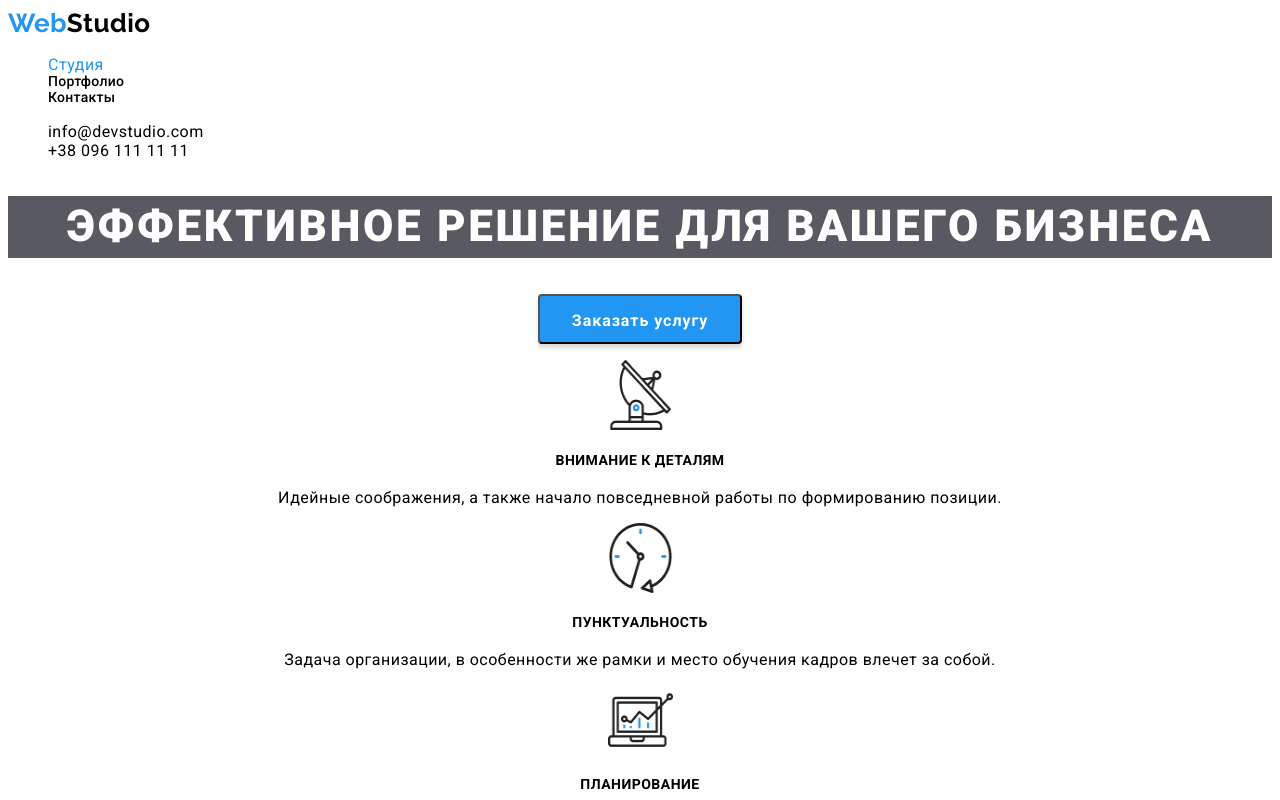
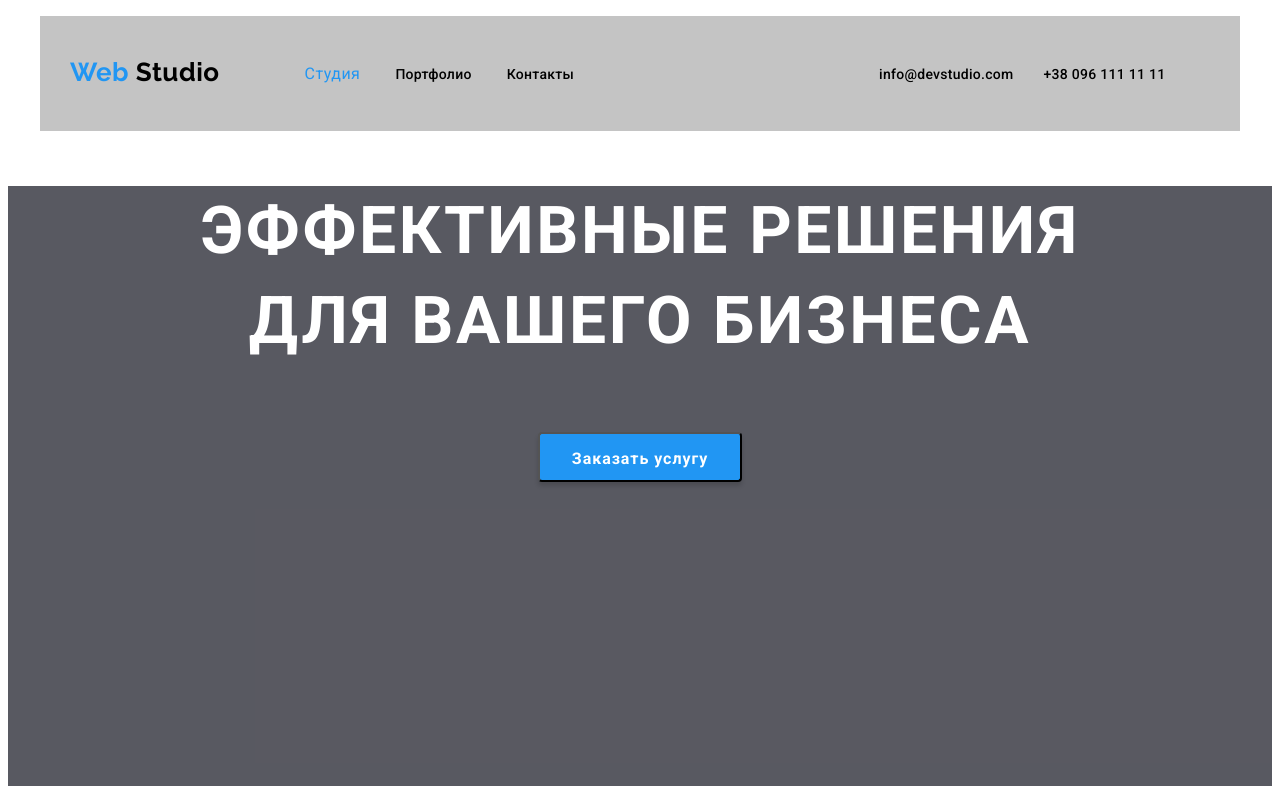
Before and after one commit to yamchinsky/goit-markup-hw-03, a plain HTML site: page studioweb.html in a window 1280 px wide. Shown: the top 800 px of the page. Drawn offline with Linux system fonts and the light colour scheme.

Commit message:
revision 14.07.20

```diff
--- a/css/styles.css
+++ b/css/styles.css
@@ -5,11 +5,49 @@
   --primary-white-color: #ffffff;
 }
 
+html {
+  box-sizing: border-box;
+}
+
+*,
+*::before,
+*::after {
+  box-sizing: inherit;
+}
+
 body {
   background-color: var(--primary-white-color);
   color: var(--primary-black-color);
   font-family: Roboto, sans-serif;
   letter-spacing: 0.03em;
+}
+
+
+
+/* header */
+
+.header-container{
+  display: flex;
+  width: 1200px;
+  align-items: center;
+  background: #C4C4C4;
+  margin-right: auto;
+  margin-left: auto;
+  padding-left: 15px;
+  padding-right: 15px;
+}
+
+.header-container .nav-container{
+  display: flex;
+  align-items: center;
+}
+
+.logo-container {
+  display: flex;
+  margin-left: 15px;
+  margin-right: 85px;
+  padding-top: 23px;
+  padding-bottom: 25px;
 }
 
 .logo {
@@ -33,51 +71,39 @@ body {
   color: var(--accent-color);
 }
 
-.footer {
-  background: #2f303a;
+.site-nav-list,
+.site-nav-contacts {
+  display: flex;
 }
 
-.part-logo-footer {
-  color: var(--primary-white-color);
+.site-nav-list {
+  padding-left: 0px;
 }
 
-.adress {
-  color: var(--primary-white-color);
-  font-size: 14px;
-  line-height: 1.71;
+.site-nav-item {
+  padding-right: 35px;
+  padding-top: 32px;
+  padding-bottom: 32px;
 }
 
-.mail, .phone {
-  font-size: 14px;
-  line-height: 1.71;
- /* or 171% */
- color: rgba(255, 255, 255, 0.6);
+.site-nav-item:last-child {
+padding-right: 0px;
 }
 
-.social-link {
-  color: var(--primary-white-color);
+.site-nav-contacts {
+  padding-left: 0px;
+  margin-left: 305px;
+  margin-right: 14px;
 }
 
-.social-link:hover,
-.social-link:focus {
-  color: var(--accent-color);
+.site-nav-item-contacts {
+  padding-right: 30px;
+  padding-top: 32px;
+  padding-bottom: 32px;
 }
 
-.social-link:active {
-  color: crimson;
-}
-
-.sign-up {
-  font-weight: 900;
- font-size: 16px;
- line-height: 1.87;
-/* identical to box height, or 187% */
-display: flex;
-align-items: center;
-text-align: center;
-letter-spacing: 0.06em;
-
-color: var(--primary-white-color);
+.site-nav-item-contacts:last-child {
+padding-right: 0px;
 }
 
 .site-nav-link {
@@ -101,39 +127,66 @@ color: var(--primary-white-color);
  color: var(--accent-color);
 }
 
-.join-title, .sign-title {
- font-weight: 700;
- font-size: 14px;
- line-height: 1.14;
- text-transform: uppercase;
- color: var(--primary-white-color);
-}
-
-.hero {
+/* hero */
+.hero-container {
+  display: block;
+  height: 600px;
   font-weight: 900;
   font-size: 44px;
-  line-height: 1.4;
+  line-height: 1.36;
+  text-align: center;
   /* or 136% */
-  text-align: center;
   letter-spacing: 0.06em;
   text-transform: uppercase;
   color: #ffffff;
   background: rgba(47, 48, 58, 0.8);
 }
 
-.hero :hover,
-.hero :focus {
-  color: var(--accent-color);
+/* body */
+
+.advantages-title {
+  font-weight: 700;
+  font-size: 14px;
+  line-height: 1.14;
+  text-transform: uppercase;
 }
 
-.hero :active {
-  color: crimson;
+.advantages-container {
+  display: flex;
+  width: 1200px;
+  align-items: center;
+  margin-right: auto;
+  margin-left: auto;
+  padding-left: 15px;
+  padding-right: 15px;
+  padding-top: 94px;
+  padding-bottom: 94px;
 }
 
-.title {
-  font-weight: 700;
-  font-size: 36px;
-  line-height: 1.16;
+.advantage-item {
+  padding-right: 30px;
+}
+
+.advantage-item:last-child {
+padding-right: 0px;
+}
+
+.duties-container {
+  width: 1200px;
+  margin-left: auto;
+  margin-right: auto;
+  justify-items: space-between;
+  padding-top: 94px;
+  padding-bottom: 94px;
+  padding-left: 15px;
+  padding-right: 15px;
+}
+
+.duties-content-container {
+  display: flex;
+}
+
+.duty-content-item {
   text-align: center;
 }
 
@@ -145,20 +198,27 @@ color: var(--primary-white-color);
   text-transform: uppercase;
   background-color: rgba(47, 48, 58, 0.8);
   color: #ffffff;
+  width: 370px;
+  height: 70px;
 }
 
-.advantages-title {
+.title {
   font-weight: 700;
-  font-size: 14px;
-  line-height: 1.14;
-  text-transform: uppercase;
+  font-size: 36px;
+  line-height: 1.16;
+  text-align: center;
 }
 
-.parargraph-text {
+
+.paragraph-text {
   font-size: 14px;
   line-height: 1.7;
   /* or 171% */
   color: #757575;
+}
+
+.feature-photo {
+  display: block;
 }
 
 .name {
@@ -166,10 +226,6 @@ color: var(--primary-white-color);
   font-size: 16px;
   line-height: 1.18;
   /* identical to box height */
-}
-
-* {
-  box-sizing: border-box;
 }
 
 .button {
@@ -193,13 +249,12 @@ color: var(--primary-white-color);
   --h: 50px;
 /*   min-width: 200px; */
   padding: 0 32px; /* гарантия отступов при увеличении длинны текста*/
-
   height: var(--h);      /* центрирование одной линии текста по вертикали */
   line-height: var(--h);  /* центрирование одной линии текста по вертикали */
 
   cursor: pointer;
 
-    /* текст */
+  /* текст */
   text-align: center; /* центрирование  по горзонтали */
   font-weight: 700;
   font-size: 16px;
@@ -286,6 +341,63 @@ div {
   color: #757575;
 }
 
+/* footer */
+
+.footer {
+  background: #2f303a;
+}
+
+.part-logo-footer {
+  color: var(--primary-white-color);
+}
+
+.adress {
+  color: var(--primary-white-color);
+  font-size: 14px;
+  line-height: 1.71;
+}
+
+.mail, .phone {
+  font-size: 14px;
+  line-height: 1.71;
+ /* or 171% */
+ color: rgba(255, 255, 255, 0.6);
+}
+
+.social-link {
+  color: var(--primary-white-color);
+}
+
+.social-link:hover,
+.social-link:focus {
+  color: var(--accent-color);
+}
+
+.social-link:active {
+  color: crimson;
+}
+
+.sign-up {
+  font-weight: 900;
+ font-size: 16px;
+ line-height: 1.87;
+ /* identical to box height, or 187% */
+  display: flex;
+  align-items: center;
+  text-align: center;
+  letter-spacing: 0.06em;
+
+  color: var(--primary-white-color);
+}
+
+.join-title, .sign-title {
+ font-weight: 700;
+ font-size: 14px;
+ line-height: 1.14;
+ text-transform: uppercase;
+ color: var(--primary-white-color);
+}
+
 ul {
   list-style: none;
 }
--- a/studioweb.html
+++ b/studioweb.html
@@ -12,33 +12,60 @@
   </head>
   <body class="page">
     <header class="page-header">
-      <nav>
+      <div class="header-container">
+        <nav class="nav-container">
+          <div class="logo-container">
             <a href="./studioweb.html" class="logo"
-          ><span class="part-logo">Web</span>Studio
+              ><span class="part-logo">Web </span>Studio
             </a>
-        <ul>
-          <li class="site-nav-link-current"><a href="">Студия</a></li>
-          <li class="site-nav-link"><a href="">Портфолио</a></li>
-          <li class="site-nav-link"><a href="">Контакты</a></li>
+          </div>
+          <ul class="site-nav-list">
+            <li class="site-nav-item">
+              <a href="" class="site-nav-link-current">Студия</a>
+            </li>
+            <li class="site-nav-item">
+              <a href="" class="site-nav-link">Портфолио</a>
+            </li>
+            <li class="site-nav-item">
+              <a href="" class="site-nav-link">Контакты</a>
+            </li>
           </ul>
-        <ul>
-          <li><a href="mailito:info@devstudio.com">info@devstudio.com</a></li>
-          <li><a href="tel:+380961111111">+38 096 111 11 11</a></li>
+          <ul class="site-nav-contacts">
+            <li class="site-nav-item-contacts">
+              <a
+                href="mailito:info@devstudio.com"
+                class="site-nav-link"
+                class="site-nav-link-contacts"
+                >info@devstudio.com</a
+              >
+            </li>
+            <li class="site-nav-item-contacts">
+              <a
+                href="tel:+380961111111"
+                class="site-nav-link"
+                class="site-nav-link-contacts"
+                >+38 096 111 11 11</a
+              >
+            </li>
           </ul>
         </nav>
+      </div>
     </header>
     <main>
-      <section>
-        <h1 class="hero">Эффективное решение для вашего бизнеса</h1>
-        <div>
+      <section class="hero-container">
+        <div class="hero-description-container">
+          <h1 class="hero-description">
+            Эффективные решения <br />
+            для вашего бизнеса
+          </h1>
+        </div>
         <button class="order-service" type="button">Заказать услугу</button>
-        </div>
       </section>
 
       <!-- Our advantages container-->
-      <section>
+      <section class="advantages-container">
         <!--Advantage1-->
-        <div>
+        <div class="advantage-item">
           <img src="./images/antenna.png" alt="photo" width="65" height="70" />
           <h4 class="advantages-title">
             Внимание к деталям
@@ -51,8 +78,14 @@
           </p>
         </div>
         <!--Advantage2-->
-        <div>
-          <img src="./images/clock.png" alt="photo" width="65" height="70" />
+        <div class="advantage-item">
+          <img
+            src="./images/clock.png"
+            alt="photo"
+            width="65"
+            height="70"
+            class="advantage-image"
+          />
           <h4 class="advantages-title">
             Пунктуальность
           </h4>
@@ -65,7 +98,7 @@
         </div>
 
         <!--Advantage3-->
-        <div>
+        <div class="advantage-item">
           <img src="./images/diagram.png" alt="photo" width="65" height="70" />
           <h4 class="advantages-title">
             Планирование
@@ -79,7 +112,7 @@
         </div>
 
         <!--Advantage4-->
-        <div>
+        <div class="advantage-item">
           <img
             src="./images/astronaut.png"
             alt="photo"
@@ -99,18 +132,24 @@
       </section>
 
       <!-- Our duties container-->
-      <section>
+      <section class="duties-container">
         <h2 class="title">Чем мы занимаемся</h2>
+        <div class="duties-content-container">
           <!--Duty1-->
-        <div>
-          <img src="./images/leptop.png" alt="photo" width="370" height="294" />
+          <div class="duty-content-item">
+            <img
+              src="./images/leptop.png"
+              alt="photo"
+              width="370"
+              height="294"
+            />
             <a href="Десктопные_приложения"
               ><h3 class="duties-title">Десктопные приложения</h3></a
             >
           </div>
 
           <!--Duty2-->
-        <div>
+          <div class="duty-content-item">
             <img
               src="./images/smartphone.png"
               alt="photo"
@@ -123,11 +162,12 @@
           </div>
 
           <!--Duty3-->
-        <div>
+          <div class="duty-content-item">
             <img src="./images/PC.png" alt="photo" width="370" height="294" />
             <a href="Дизайнерские_решения">
               <h3 class="duties-title">Дизайнерские решения</h3>
             </a>
+          </div>
         </div>
       </section>
 
```
Also changed, not shown: portfolio.html (+54 -9 lines). Lines whose indentation alone changed are shown as unchanged.
